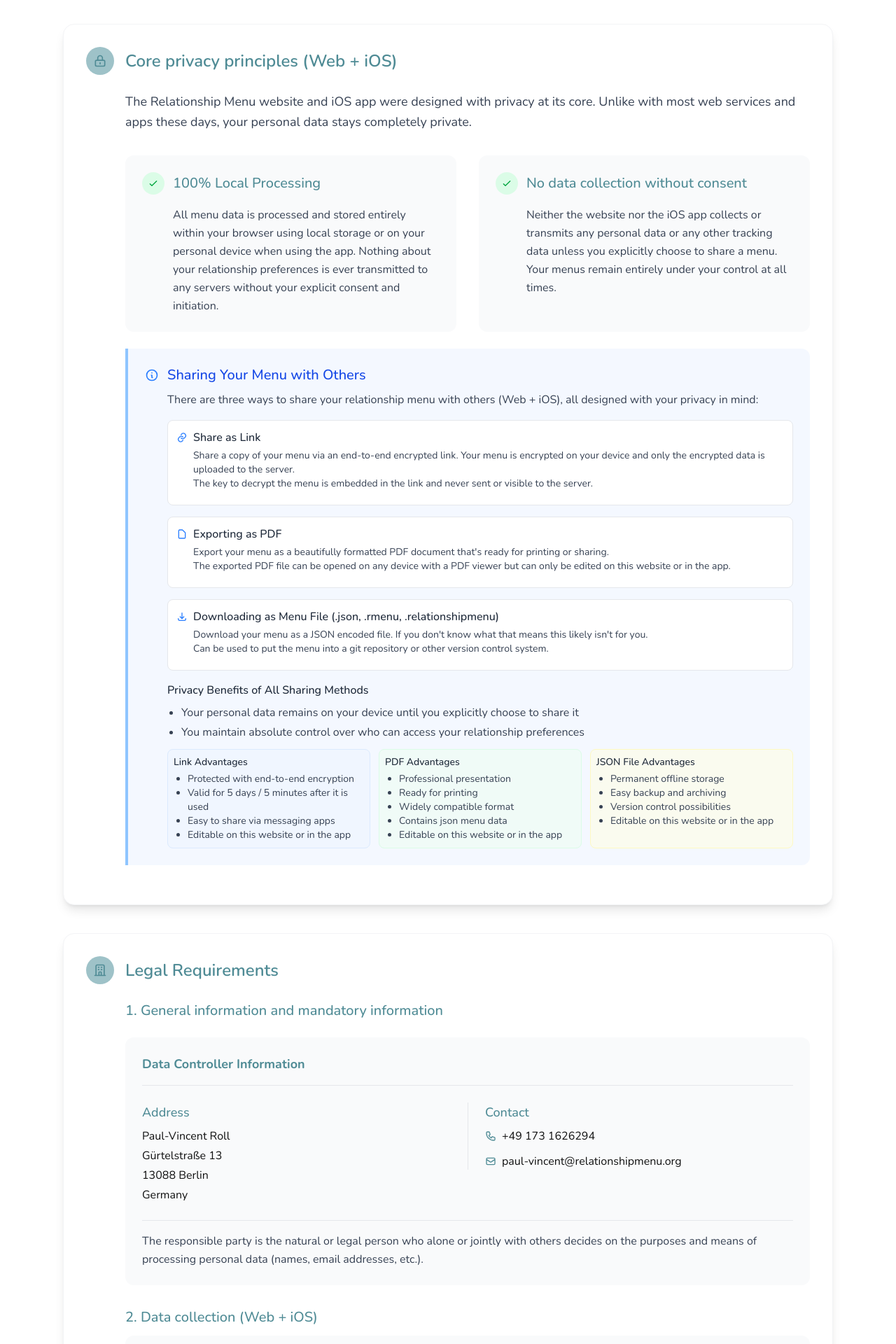
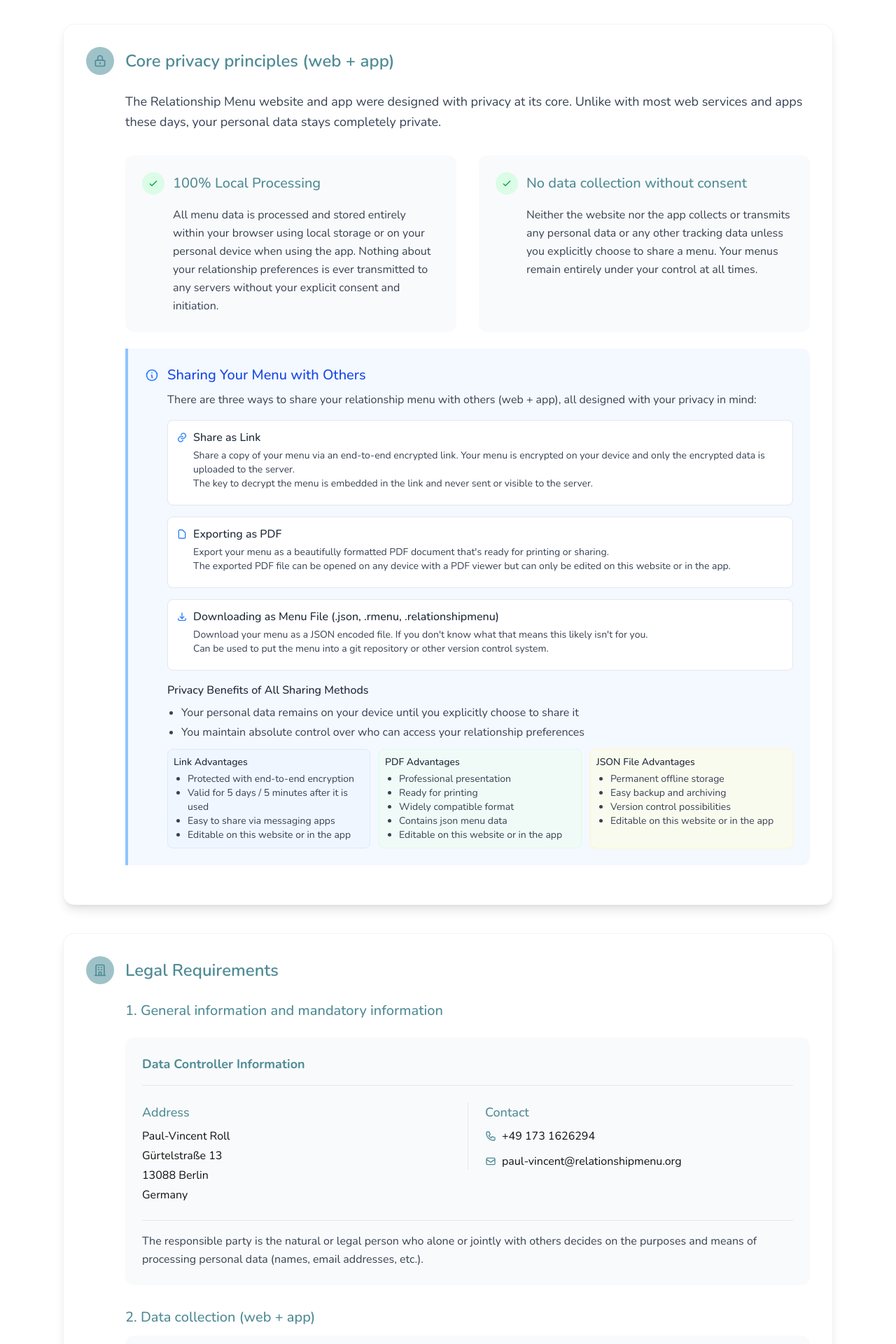
Before and after one commit to yodalived/Relationship-Menu, a Next.js app: page /privacy-policy in a window 1280 px wide. Shown: the part 240-2160 px from the top of the page at 70% size. Built offline with nearby package versions, Linux system fonts and the light colour scheme.

Commit message:
Update page.tsx

```diff
--- a/app/privacy-policy/page.tsx
+++ b/app/privacy-policy/page.tsx
@@ -9,7 +9,7 @@ export default function PrivacyPolicy() {
         <div className="w-24 h-1 bg-[var(--main-bg-color)] mx-auto rounded-full"></div>
       </div>
 
-      {/* Core privacy principles (Web + iOS) */}
+      {/* Core privacy principles (Web + App) */}
       <div className="bg-white dark:bg-gray-800 rounded-2xl shadow-lg p-4 sm:p-8 mb-10 transition-all hover:shadow-xl border border-gray-100 dark:border-gray-700">
         <div className="flex items-center mb-6">
           <div className="w-10 h-10 rounded-full bg-[var(--main-bg-color)] bg-opacity-20 dark:bg-opacity-40 flex items-center justify-center mr-4">
@@ -17,12 +17,12 @@ export default function PrivacyPolicy() {
               <path strokeLinecap="round" strokeLinejoin="round" strokeWidth={2} d="M12 15v2m-6 4h12a2 2 0 002-2v-6a2 2 0 00-2-2H6a2 2 0 00-2 2v6a2 2 0 002 2zm10-10V7a4 4 0 00-8 0v4h8z" />
             </svg>
           </div>
-          <h2 className="text-xl sm:text-2xl font-semibold text-[var(--main-text-color)]">Core privacy principles (Web + iOS)</h2>
+          <h2 className="text-xl sm:text-2xl font-semibold text-[var(--main-text-color)]">Core privacy principles (web + app)</h2>
         </div>
 
         <div className="pl-3 sm:pl-14">
           <p className="text-gray-700 dark:text-gray-300 leading-relaxed mb-6 sm:mb-8 text-base sm:text-lg">
-            The Relationship Menu website and iOS app were designed with privacy at its core. Unlike with most web services and apps these days, your personal data stays completely private.
+            The Relationship Menu website and app were designed with privacy at its core. Unlike with most web services and apps these days, your personal data stays completely private.
           </p>
 
           <div className="grid grid-cols-1 md:grid-cols-2 gap-4 sm:gap-8 mb-6">
@@ -50,7 +50,7 @@ export default function PrivacyPolicy() {
                 <h3 className="text-lg sm:text-xl font-medium text-[var(--main-text-color)]">No data collection without consent</h3>
               </div>
               <p className="text-gray-700 dark:text-gray-300 leading-relaxed ml-3 sm:ml-11">
-                Neither the website nor the iOS app collects or transmits any personal data or any other tracking data unless you explicitly choose to share a menu. Your menus remain entirely under your control at all times.
+                Neither the website nor the app collects or transmits any personal data or any other tracking data unless you explicitly choose to share a menu. Your menus remain entirely under your control at all times.
               </p>
             </div>
           </div>
@@ -65,7 +65,7 @@ export default function PrivacyPolicy() {
               <div>
                 <h3 className="text-xl font-medium mb-2 text-blue-700 dark:text-blue-400">Sharing Your Menu with Others</h3>
                 <p className="text-gray-700 dark:text-gray-300 leading-relaxed">
-                  There are three ways to share your relationship menu with others (Web + iOS), all designed with your privacy in mind:
+                  There are three ways to share your relationship menu with others (web + app), all designed with your privacy in mind:
                 </p>
 
                 <div className="mt-4 space-y-4">
@@ -211,9 +211,9 @@ export default function PrivacyPolicy() {
             </div>
           </div>
 
-          {/* Data collection (Web + iOS) */}
+          {/* Data collection (Web + App) */}
           <div>
-            <h3 className="text-xl font-medium mb-3 text-[var(--main-text-color)]">2. Data collection (Web + iOS)</h3>
+            <h3 className="text-xl font-medium mb-3 text-[var(--main-text-color)]">2. Data collection (web + app)</h3>
             <div className="bg-gray-50 dark:bg-gray-700 p-4 sm:p-6 rounded-xl mb-6">
               <h4 className="text-lg font-medium mb-3 text-[var(--main-text-color)]">2.1. Sharing Your Menu via Link</h4>
               <p className="text-gray-700 dark:text-gray-300 leading-relaxed mb-3">
@@ -315,9 +315,9 @@ export default function PrivacyPolicy() {
             </div>
           </div>
 
-          {/* iOS app–specific details (iOS app only) */}
+          {/* App–specific details (iOS app only) */}
           <div>
-            <h3 className="text-xl font-medium mb-3 text-[var(--main-text-color)]">4. iOS app–specific privacy details (iOS app only)</h3>
+            <h3 className="text-xl font-medium mb-3 text-[var(--main-text-color)]">4. App app–specific privacy details (iOS app only)</h3>
             <div className="bg-gray-50 dark:bg-gray-700 p-4 sm:p-6 rounded-xl space-y-6">
               {/* Device Storage & Backups */}
               <div>
```
